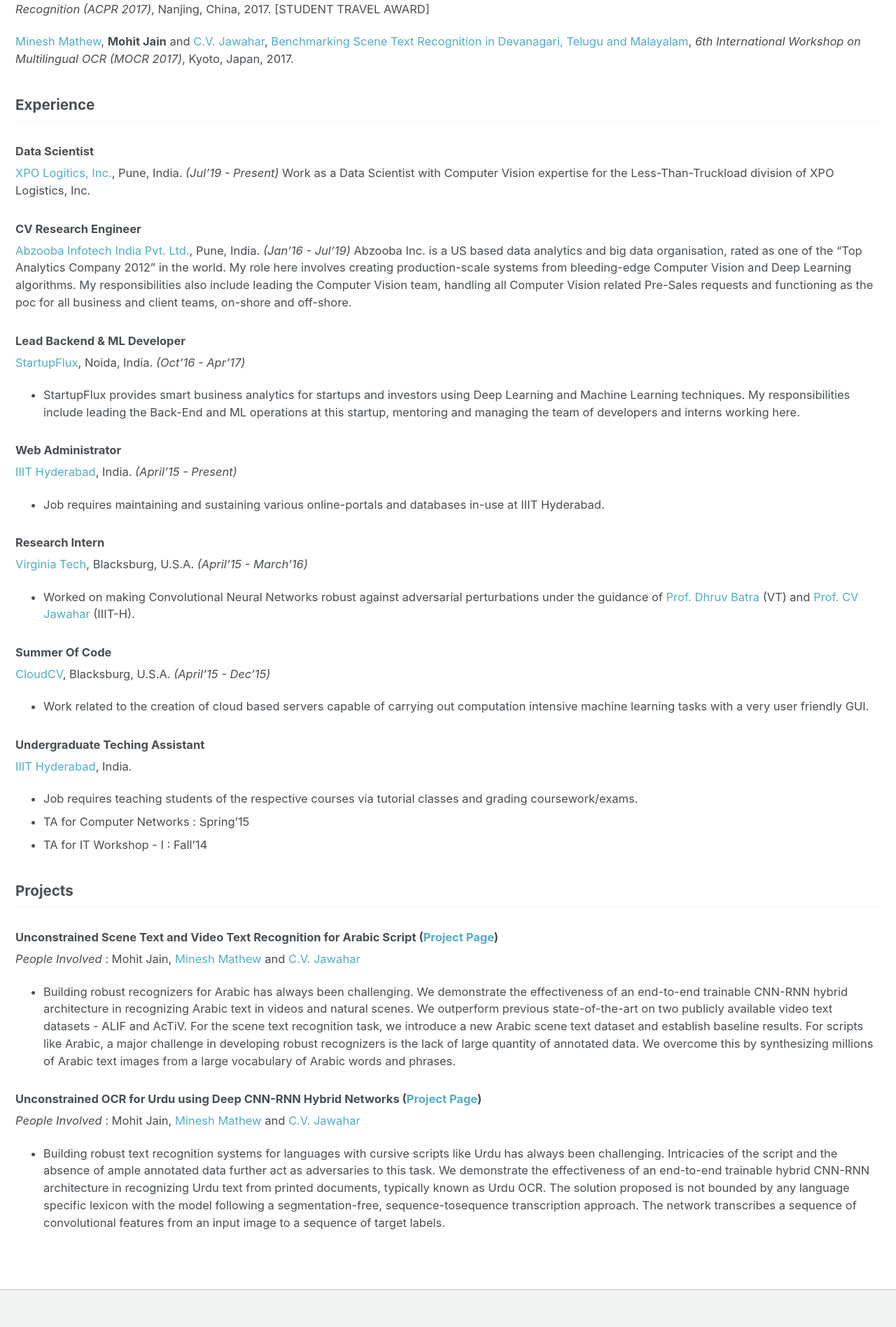
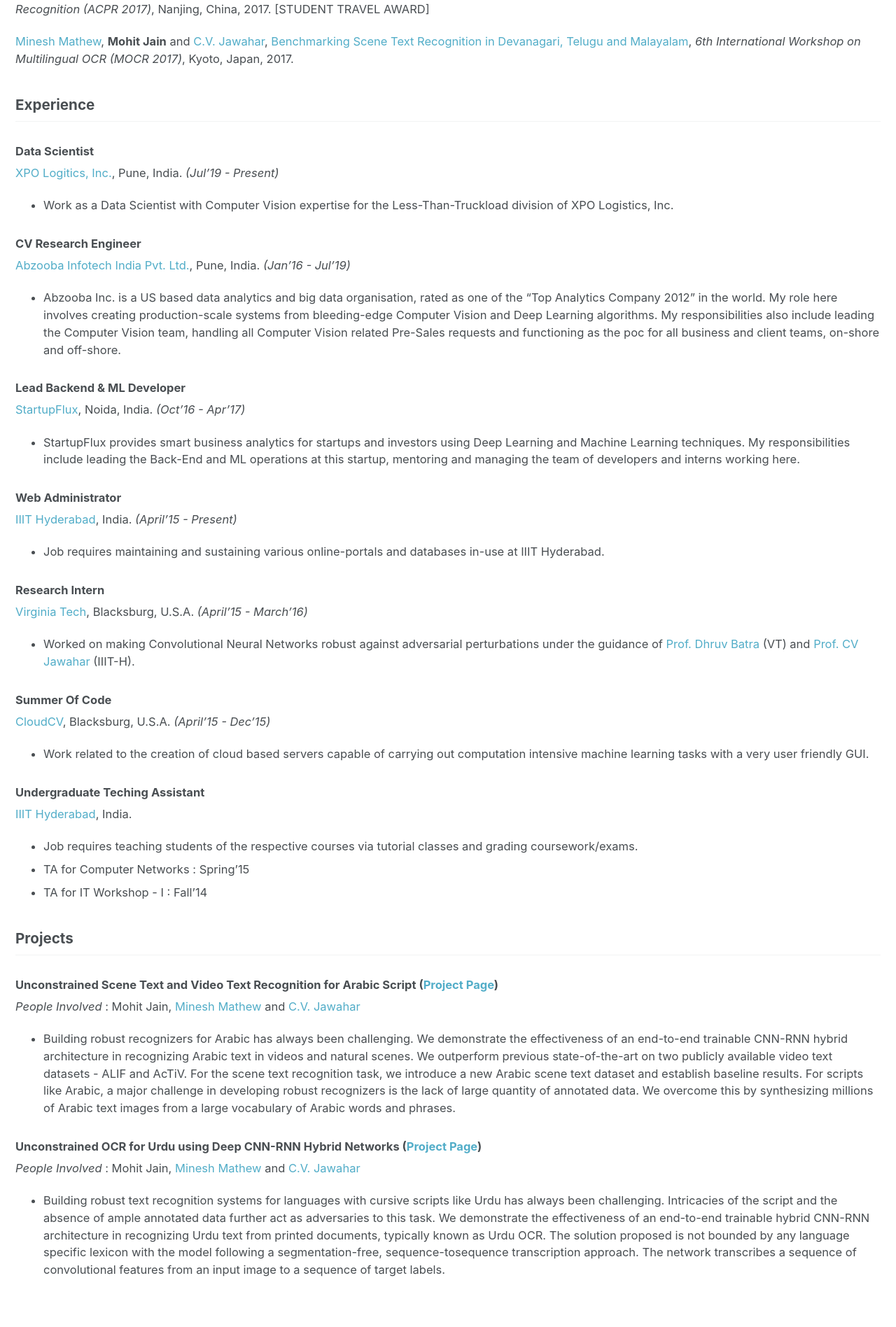
Before and after one commit to NightFury13/nightfury13.github.io, a Jekyll site: the page built from _pages/resume.md, in a window 1280 px wide. Shown: the part 847-2743 px from the top of the page at 70% size. Built offline with Jekyll 4.4.1, drawn with Linux system fonts in a browser that asks for light colours.

Commit message:
Update resume.md

```diff
--- a/_pages/resume.md
+++ b/_pages/resume.md
@@ -30,11 +30,11 @@ author_profile: true
 ## Experience
 ### Data Scientist
 [XPO Logitics, Inc.](https://www.xpo.com/), Pune, India. _(Jul'19 - Present)_
-Work as a Data Scientist with Computer Vision expertise for the Less-Than-Truckload division of XPO Logistics, Inc.
+* Work as a Data Scientist with Computer Vision expertise for the Less-Than-Truckload division of XPO Logistics, Inc.
 
 ### CV Research Engineer
 [Abzooba Infotech India Pvt. Ltd.](https://abzooba.com), Pune, India. _(Jan'16 - Jul'19)_
-Abzooba Inc. is a US based data analytics and big data organisation, rated as one of the “Top Analytics Company 2012” in the world. My role here involves creating production-scale systems from bleeding-edge Computer Vision and Deep Learning algorithms. My responsibilities also include leading the Computer Vision team, handling all Computer Vision related Pre-Sales requests and functioning as the poc for all business and client teams, on-shore and off-shore.
+* Abzooba Inc. is a US based data analytics and big data organisation, rated as one of the “Top Analytics Company 2012” in the world. My role here involves creating production-scale systems from bleeding-edge Computer Vision and Deep Learning algorithms. My responsibilities also include leading the Computer Vision team, handling all Computer Vision related Pre-Sales requests and functioning as the poc for all business and client teams, on-shore and off-shore.
 
 ### Lead Backend & ML Developer
 [StartupFlux](https://startupflux.com/), Noida, India. _(Oct'16 - Apr'17)_
```
